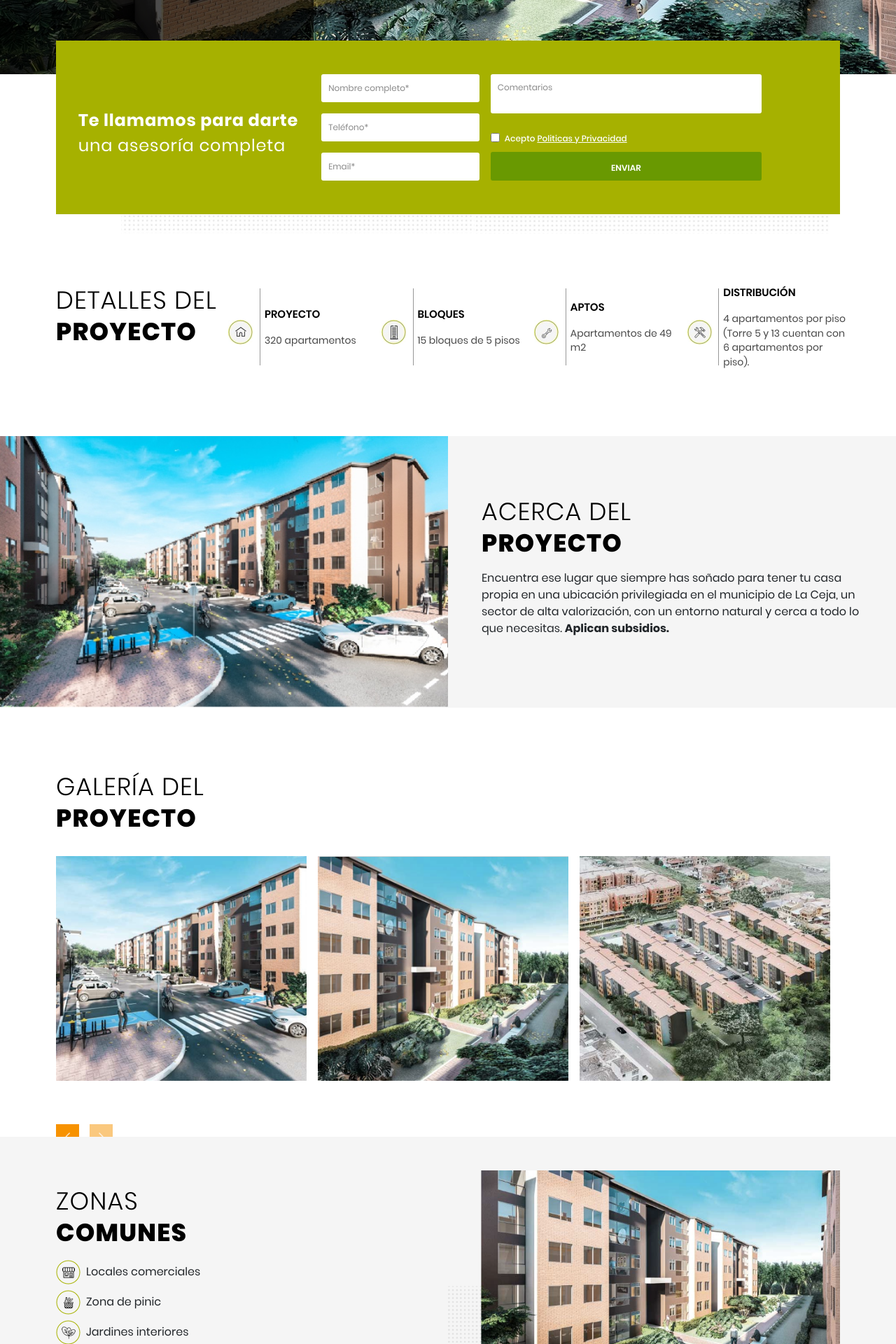
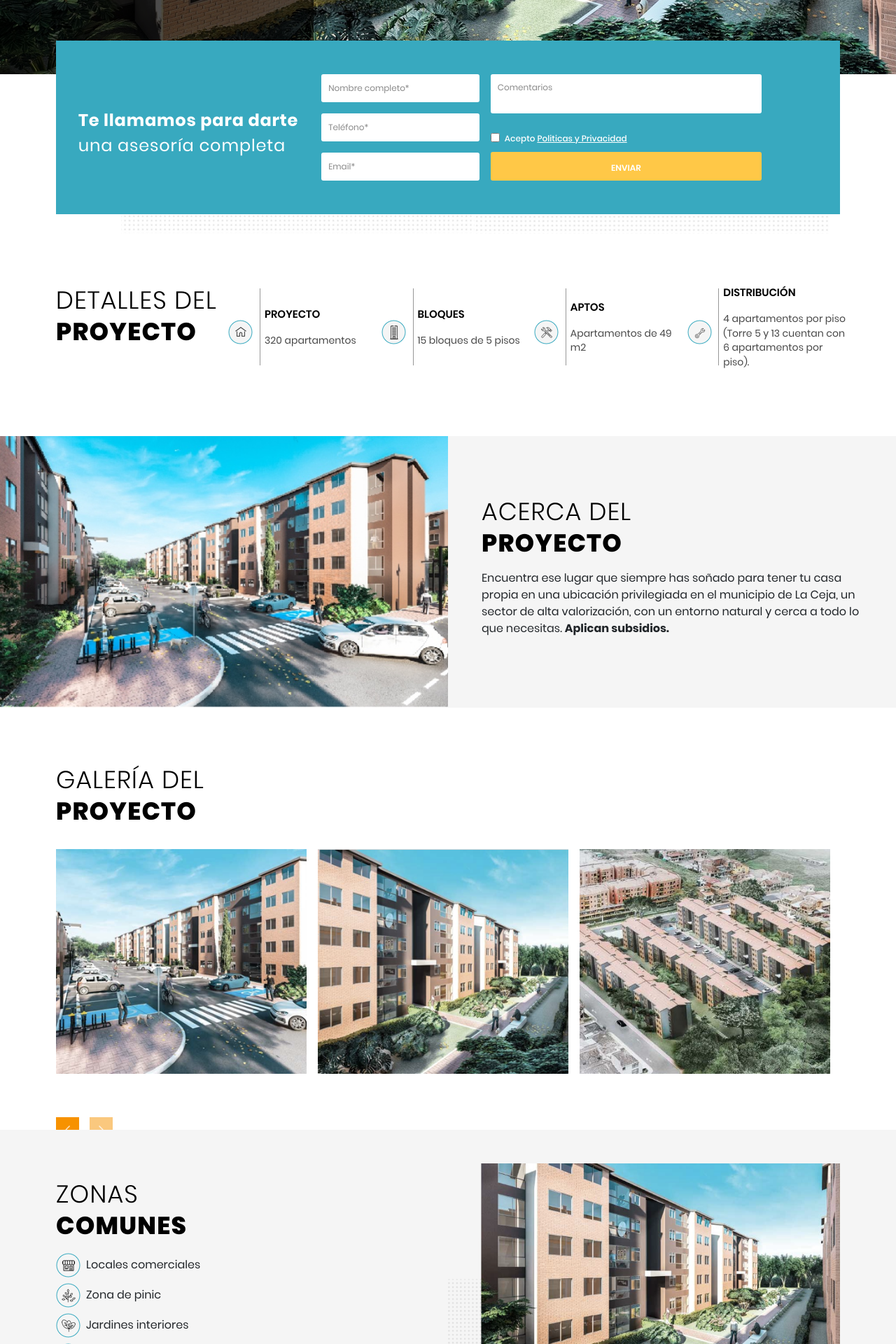
Before and after one commit to Gladibeth/Valverde, a PHP site: page / in a window 1280 px wide. Shown: the part 640-2560 px from the top of the page at 70% size. Run offline with PHP 8.4, Linux system fonts and the light colour scheme; some libraries are stand-ins or nearby versions.

Commit message:
Add changes color

```diff
--- a/assets/css/main.css
+++ b/assets/css/main.css
@@ -235,7 +235,7 @@ section {
 
 .btn--filled {
   color: #fff;
-  background-color: #699901;
+  background-color: #ffc847;
   border: 1px solid transparent;
   transition: 0.3s ease-in-out;
   text-decoration: none;
@@ -674,7 +674,7 @@ button:focus {
 }
 .main-oneform__content{
   position: relative;
-  background-color: #a6b100;
+  background-color: #38a9bf;
   width: 100%;
   padding: 0rem 6rem 2rem 2rem;
   display: grid;
@@ -685,7 +685,7 @@ button:focus {
   position: absolute;
   content: '';
   height: 3rem;
-  background-color: #a6b100;
+  background-color:#38a9bf;
   width: 100%;
   top:-3rem;
 }
@@ -849,6 +849,7 @@ select option{
 /*ABOUT*/
 .main-about{
   padding-top: 0;
+  padding-bottom: 0;
 }
 .main-about__content{
   display: grid;
@@ -866,6 +867,9 @@ select option{
   background-color:#f5f5f5;
 }
 /* GALLERY */
+.main-gallery{
+  padding-top: 80px;
+}
 .main-gallery__img{
   padding-right: 1rem;
 }
--- a/index.html
+++ b/index.html
@@ -184,7 +184,7 @@
             <div class="main-details__item">
               <div class="main-details__box">
                 <div class="main-details__icon">
-                  <img src="assets/img/icon1.jpg" alt="">
+                  <img src="assets/img/icon1.png" alt="">
                 </div>
                 <div class="main-details__boxtext">
                   <div class="main-details__title">
@@ -197,7 +197,7 @@
               </div>
               <div class="main-details__box">
                 <div class="main-details__icon">
-                  <img src="assets/img/icon2.jpg" alt="">
+                  <img src="assets/img/icon2.png" alt="">
                 </div>
                 <div class="main-details__boxtext">
                   <div class="main-details__title">
@@ -210,7 +210,7 @@
               </div>
               <div class="main-details__box">
                 <div class="main-details__icon">
-                  <img src="assets/img/icon3.jpg" alt="">
+                  <img src="assets/img/icon3.png" alt="">
                 </div>
                 <div class="main-details__boxtext">
                   <div class="main-details__title">
@@ -223,7 +223,7 @@
               </div>
               <div class="main-details__box">
                   <div class="main-details__icon">
-                    <img src="assets/img/icon4.jpg" alt="">
+                    <img src="assets/img/icon4.png" alt="">
                   </div>
                   <div class="main-details__boxtext">
                     <div class="main-details__title">
@@ -341,10 +341,11 @@
                 <img src="assets/img/Zonas/image.png" alt="">
               </div>
             </div>
+            <div id="planos-proyecto"></div>
           </div>
         </div>
       </section>
-      <section id="planos-proyecto" class="main-maps">
+      <section  class="main-maps">
         <div class="container-fluid">
           <div class="main">
             <div class="slider slider-for">
@@ -368,7 +369,7 @@
                       </div>
                       <div class="main-zone__list">
                         <div class="main-zone__listimg">
-                          <img src="assets/img/Zonas/icon.png" alt="">
+                          <img src="assets/img/Planos/icon-1.png" alt="">
                         </div>
                         <div class="main-zone__description">
                           <p>Cocina mesón</p>
@@ -376,7 +377,7 @@
                       </div>
                       <div class="main-zone__list">
                         <div class="main-zone__listimg">
-                          <img src="assets/img/Zonas/icon.png" alt="">
+                          <img src="assets/img/Planos/icon-2.png" alt="">
                         </div>
                         <div class="main-zone__description">
                           <p>Zona de ropa</p>
@@ -384,7 +385,7 @@
                       </div>
                       <div class="main-zone__list">
                         <div class="main-zone__listimg">
-                          <img src="assets/img/Zonas/icon.png" alt="">
+                          <img src="assets/img/Planos/icon-3.png" alt="">
                         </div>
                         <div class="main-zone__description">
                           <p>2 baños</p>
@@ -392,7 +393,7 @@
                       </div>
                       <div class="main-zone__list">
                         <div class="main-zone__listimg">
-                          <img src="assets/img/Zonas/icon.png" alt="">
+                          <img src="assets/img/Planos/icon-4.png" alt="">
                         </div>
                         <div class="main-zone__description">
                           <p>2 alcobas</p>
@@ -400,7 +401,7 @@
                       </div>
                       <div class="main-zone__list">
                         <div class="main-zone__listimg">
-                          <img src="assets/img/Zonas/icon.png" alt="">
+                          <img src="assets/img/Planos/icon-5.png" alt="">
                         </div>
                         <div class="main-zone__description">
                           <p>2 salón/comedor</p>
@@ -425,7 +426,7 @@
                       </div>
                       <div class="main-zone__list">
                         <div class="main-zone__listimg">
-                            <img src="assets/img/Zonas/icon.png" alt="">
+                          <img src="assets/img/Planos/icon-1.png" alt="">
                         </div>
                         <div class="main-zone__description">
                           <p>Cocina mesón</p>
@@ -433,7 +434,7 @@
                       </div>
                       <div class="main-zone__list">
                         <div class="main-zone__listimg">
-                            <img src="assets/img/Zonas/icon.png" alt="">
+                          <img src="assets/img/Planos/icon-2.png" alt="">
                         </div>
                         <div class="main-zone__description">
                           <p>Zona de ropa</p>
@@ -441,7 +442,7 @@
                       </div>
                       <div class="main-zone__list">
                         <div class="main-zone__listimg">
-                            <img src="assets/img/Zonas/icon.png" alt="">
+                          <img src="assets/img/Planos/icon-3.png" alt="">
                         </div>
                         <div class="main-zone__description">
                           <p>2 baños</p>
@@ -449,7 +450,7 @@
                       </div>
                       <div class="main-zone__list">
                         <div class="main-zone__listimg">
-                            <img src="assets/img/Zonas/icon.png" alt="">
+                          <img src="assets/img/Planos/icon-4.png" alt="">
                         </div>
                         <div class="main-zone__description">
                           <p>2 alcobas</p>
@@ -457,7 +458,7 @@
                       </div>
                       <div class="main-zone__list">
                         <div class="main-zone__listimg">
-                            <img src="assets/img/Zonas/icon.png" alt="">
+                          <img src="assets/img/Planos/icon-5.png" alt="">
                         </div>
                         <div class="main-zone__description">
                           <p>2 salón/comedor</p>
@@ -466,7 +467,6 @@
                   </div>
                 </div>
               </div>
-
             </div>
           </div>
         </div>
```
Also changed, not shown: other parts of assets/css/main.css (+15 -12 lines), assets/img/Planos/icon-1.png (added), assets/img/Planos/icon-2.png (added), assets/img/Planos/icon-3.png (added), assets/img/Planos/icon-4.png (added), assets/img/Planos/icon-5.png (added), assets/img/Planos/planos-1.jpg, assets/img/Zonas/icon-2.png, assets/img/Zonas/icon-3.png, assets/img/Zonas/icon-4.png, assets/img/Zonas/icon.png, assets/img/icon1.jpg (deleted), assets/img/icon1.png (added), assets/img/icon2.jpg (deleted), 5 more files. Lines whose indentation alone changed are shown as unchanged.
